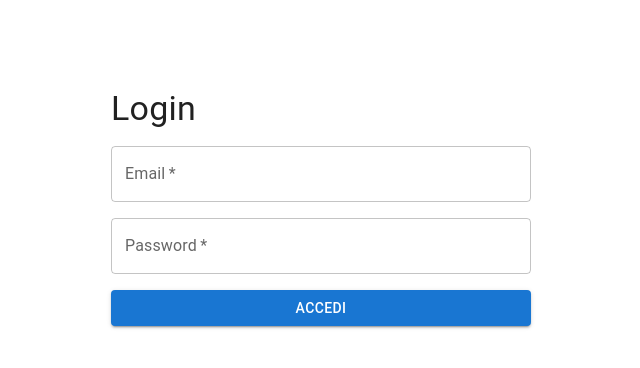
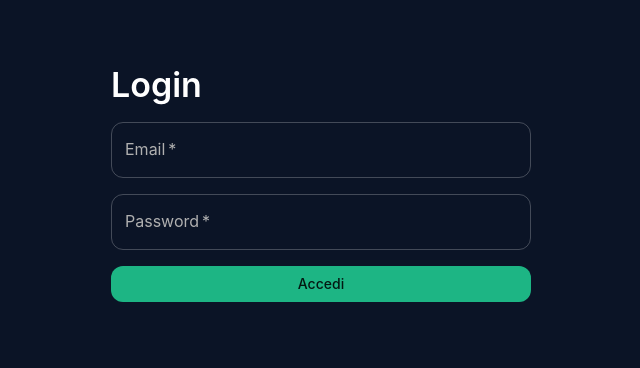
Before and after one commit to Fabio-Bianco/frontend-recruiting, a React (Vite) app: page /login in a window 1280 px wide. Shown: the top 368 px of the page, without its empty margins (319-959 px from the left). Built offline with nearby package versions, Linux system fonts and the light colour scheme.

Commit message:
feat: add dark theme implementation and integrate it into the main application layout

```diff
--- a/src/main.tsx
+++ b/src/main.tsx
@@ -1,22 +1,20 @@
-// src/main.tsx
 import { StrictMode } from "react";
 import { createRoot } from "react-dom/client";
 import { BrowserRouter } from "react-router-dom";
-
+import { ThemeProvider } from "@mui/material/styles";
 import CssBaseline from "@mui/material/CssBaseline";
-import Container from "@mui/material/Container";
-
 import { AuthProvider } from "./auth/AuthContext";
+import { darkTheme } from "./theme/theme";
 import App from "./App";
 
 createRoot(document.getElementById("root")!).render(
   <StrictMode>
     <BrowserRouter>
       <AuthProvider>
-        <CssBaseline />
-        <Container maxWidth="lg" sx={{ py: 3 }}>
+        <ThemeProvider theme={darkTheme}>
+          <CssBaseline />
           <App />
-        </Container>
+        </ThemeProvider>
       </AuthProvider>
     </BrowserRouter>
   </StrictMode>
--- /dev/null
+++ b/src/theme/theme.ts
@@ -0,0 +1,86 @@
+import { createTheme } from "@mui/material/styles";
+
+export const darkTheme = createTheme({
+    palette: {
+        mode: "dark",
+            primary: {
+      main: "#1DB584", // Verde teal come negli screenshot
+      light: "#4ECDC4",
+      dark: "#0D8F66",
+    },
+
+
+        secondary: {
+      main: "#FF6B6B",
+      light: "#FF9999",
+      dark: "#FF3333",
+    },
+
+        background: {
+      default: "#0B1426", // Sfondo principale blu scuro
+      paper: "#1A2332", // Sfondo card/componenti
+    },
+
+    text: {
+      primary: "#FFFFFF",
+      secondary: "#B0B0B0",
+    },
+    divider: "#2A3441",
+  },
+  typography: {
+    fontFamily: '"Inter", "Roboto", "Helvetica", "Arial", sans-serif',
+    h4: {
+      fontWeight: 600,
+    },
+    h5: {
+      fontWeight: 600,
+    },
+    h6: {
+      fontWeight: 600,
+    },
+  },
+  shape: {
+    borderRadius: 12,
+  },
+  components: {
+    MuiAppBar: {
+      styleOverrides: {
+        root: {
+          backgroundColor: "#1A2332",
+          boxShadow: "none",
+          borderBottom: "1px solid #2A3441",
+        },
+      },
+    },
+    MuiDrawer: {
+      styleOverrides: {
+        paper: {
+          backgroundColor: "#1A2332",
+          borderRight: "1px solid #2A3441",
+        },
+      },
+    },
+    MuiCard: {
+      styleOverrides: {
+        root: {
+          backgroundColor: "#1A2332",
+          border: "1px solid #2A3441",
+        },
+      },
+    },
+    MuiButton: {
+      styleOverrides: {
+        root: {
+          textTransform: "none",
+          fontWeight: 500,
+        },
+        contained: {
+          boxShadow: "none",
+          "&:hover": {
+            boxShadow: "0 4px 8px rgba(29, 181, 132, 0.3)",
+          },
+        },
+      },
+    },
+  },
+});
```
